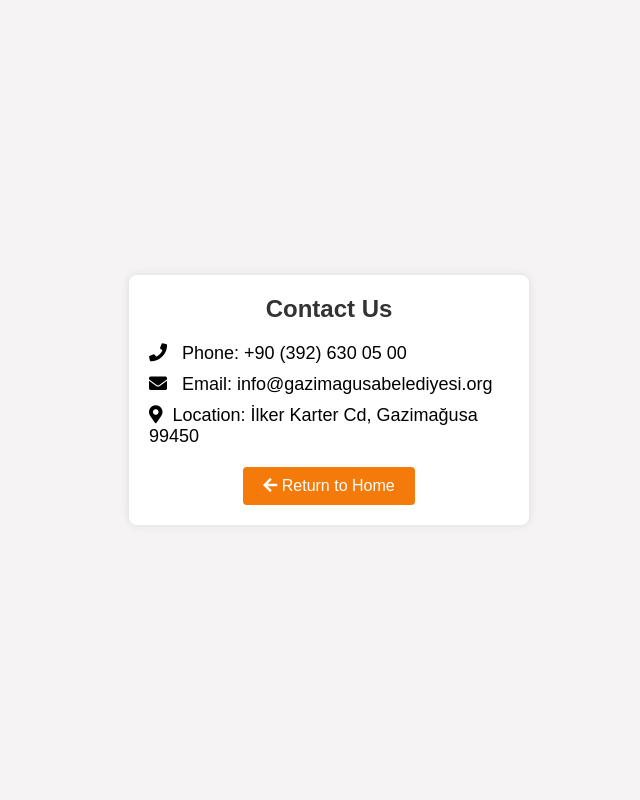
After one commit to TheHindd/SMART_CITY, a Flask app: template smartt/templates/contact_us.html in a window 1280 px wide. The commit adds this page. Shown: the whole page, without its empty margins (311-951 px from the left). Run offline with Flask 3, Linux system fonts and the light colour scheme; the template is opened without the code that fills it, so the values that code supplies are empty.

Commit message:
added contact us page and linked it to home page

```diff
--- /dev/null
+++ b/smartt/templates/contact_us.html
@@ -0,0 +1,83 @@
+<!DOCTYPE html>
+<html lang="en">
+<head>
+    <meta charset="UTF-8">
+    <meta name="viewport" content="width=device-width, initial-scale=1.0">
+    <title>Contact Us - KKTC Municipality</title>
+    <link rel="stylesheet" href="https://cdnjs.cloudflare.com/ajax/libs/font-awesome/5.15.4/css/all.min.css">
+    <style>
+        * {
+            margin: 0;
+            padding: 0;
+            box-sizing: border-box;
+            font-family: 'Aptos', sans-serif;
+        }
+
+        body {
+            background-color: #efecec9a;
+            display: flex;
+            justify-content: center;
+            align-items: center;
+            height: 100vh;
+        }
+
+        .container {
+            max-width: 400px;
+            width: 100%;
+            padding: 20px;
+            background-color: #ffffff;
+            border-radius: 8px;
+            box-shadow: 0 0 10px rgba(0, 0, 0, 0.1);
+            text-align: center;
+        }
+
+        .container h1 {
+            margin-bottom: 20px;
+            font-size: 24px;
+            color: #333;
+        }
+
+        .contact-info {
+            margin-bottom: 20px;
+            text-align: left;
+        }
+
+        .contact-info p {
+            margin-bottom: 10px;
+            font-size: 18px;
+        }
+
+        .contact-info i {
+            margin-right: 10px;
+        }
+
+        .btn {
+            display: inline-block;
+            padding: 10px 20px;
+            color: #ffffff;
+            background-color: #f47a09;
+            border: none;
+            border-radius: 4px;
+            cursor: pointer;
+            text-align: center;
+            text-decoration: none;
+            font-size: 16px;
+        }
+
+        .btn:hover {
+            background-color: #e06908;
+        }
+    </style>
+</head>
+<body>
+    <div class="container">
+        <h1>Contact Us</h1>
+        <div class="contact-info">
+            <p><i class="fas fa-phone"></i> Phone: +90 (392) 630 05 00</p>
+            <p><i class="fas fa-envelope"></i> Email: info@gazimagusabelediyesi.org</p>
+            <p><i class="fas fa-map-marker-alt"></i>Location: İlker Karter Cd, Gazimağusa 99450</p>
+        </div>
+        <a href="home.html" class="btn"><i class="fas fa-arrow-left"></i> Return to Home</a>
+    </div>
+</body>
+</html>
--- a/smartt/templates/home.html
+++ b/smartt/templates/home.html
@@ -266,7 +266,7 @@
         <h1>KKTC Municipality</h1>
 
         <div class = "contact-us">
-            <a href="#"><i style="margin-right: 8px;">Contact Us</i>
+            <a href="contact_us.html"><i style="margin-right: 8px;">Contact Us</i>
             </a>
         </div>
     </header>
```
